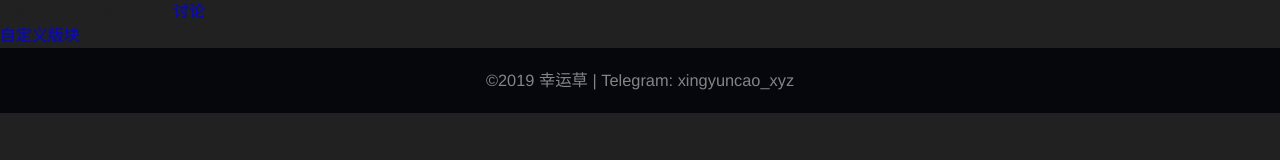
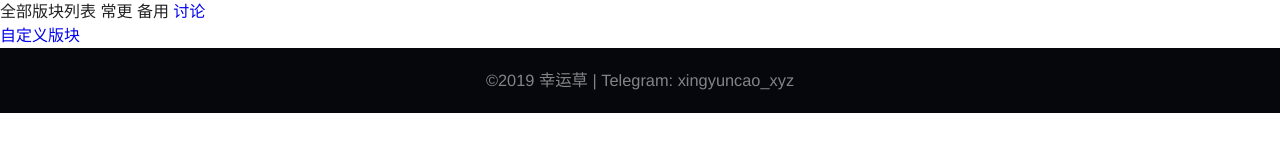
Before and after one commit to xingyuncaoxyz/URL_jump, a plain HTML site: page list.html in a window 1280 px wide. Drawn offline with Linux system fonts and the light colour scheme.

Commit message:
Update styles.css

```diff
--- a/css/styles.css
+++ b/css/styles.css
@@ -195,7 +195,7 @@ textarea {
    ========================================================================== */
 body {
   font: 16px/1.5 'Raleway', Helvetica, Helvetica Neue, Arial, sans-serif;
-  background-color: #212121; }
+  /*background-color: #212121;*/ }
 
 .wrapper {
   width: 80%;
```
